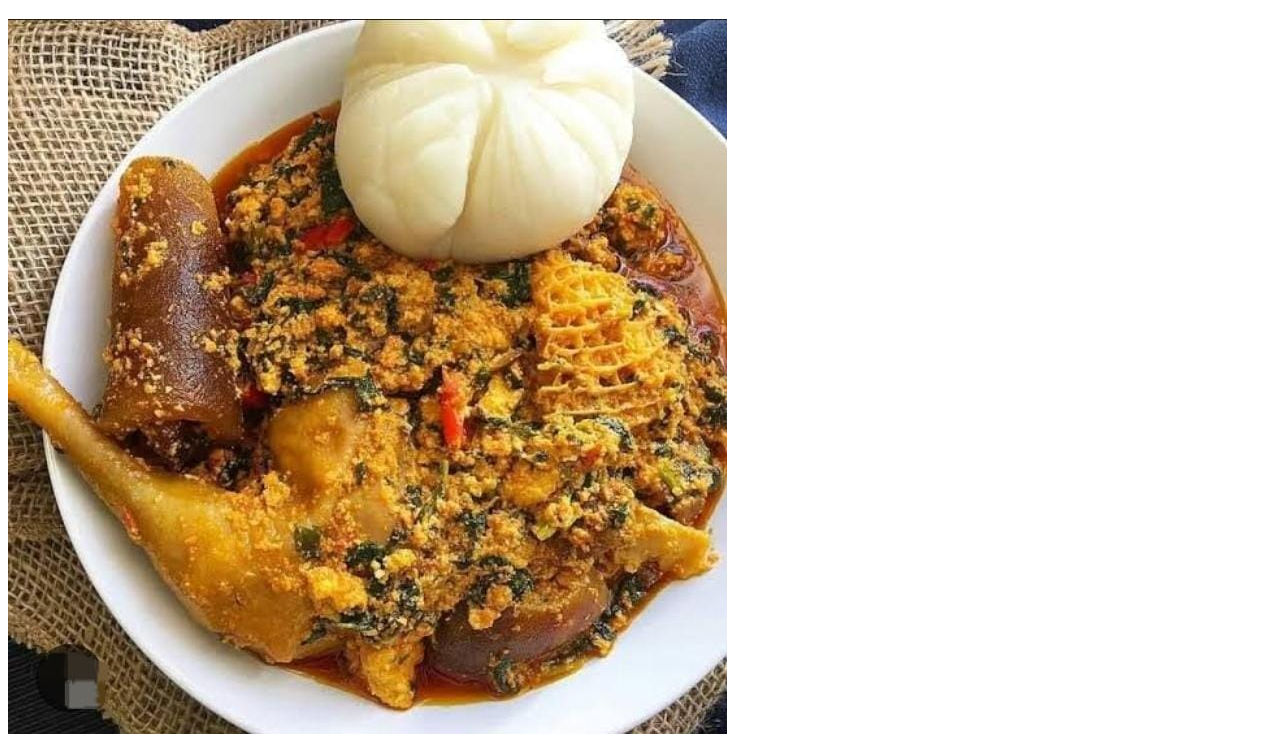
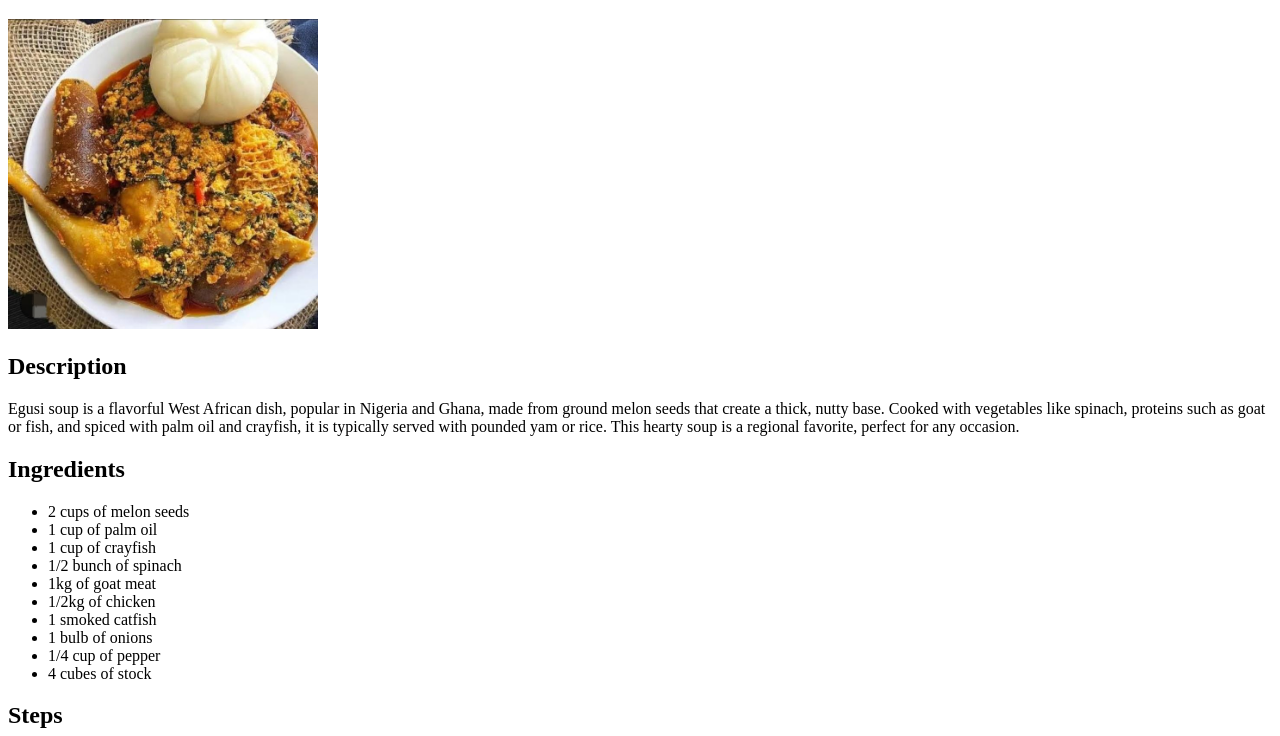
Before and after one commit to AndreUdotai/odin-recipes, a plain HTML site: page recipes/melonSoup.html in a window 1280 px wide. Shown: the part 87-823 px from the top of the page. Drawn offline with Linux system fonts and the light colour scheme.

Commit message:
Corrected the image path for the melon soup image on the melon soup recipe page.
Visitors to the melon soup recipe page will now see the image of the melon soup.

```diff
--- a/recipes/melonSoup.html
+++ b/recipes/melonSoup.html
@@ -8,7 +8,7 @@
 <body>
     <a href="../index.html">Home</a>
     <h1>Melon Soup</h1>
-    <img src="/images/egusi-soup.jpeg" alt="Egusi soup">
+    <img src="../images/egusi-soup.jpeg" alt="Egusi Soup" height="310" width="310">
     <h2>Description</h2>
     <p>Egusi soup is a flavorful West African dish, popular in Nigeria and Ghana,
         made from ground melon seeds that create a thick, nutty base. Cooked with
```
